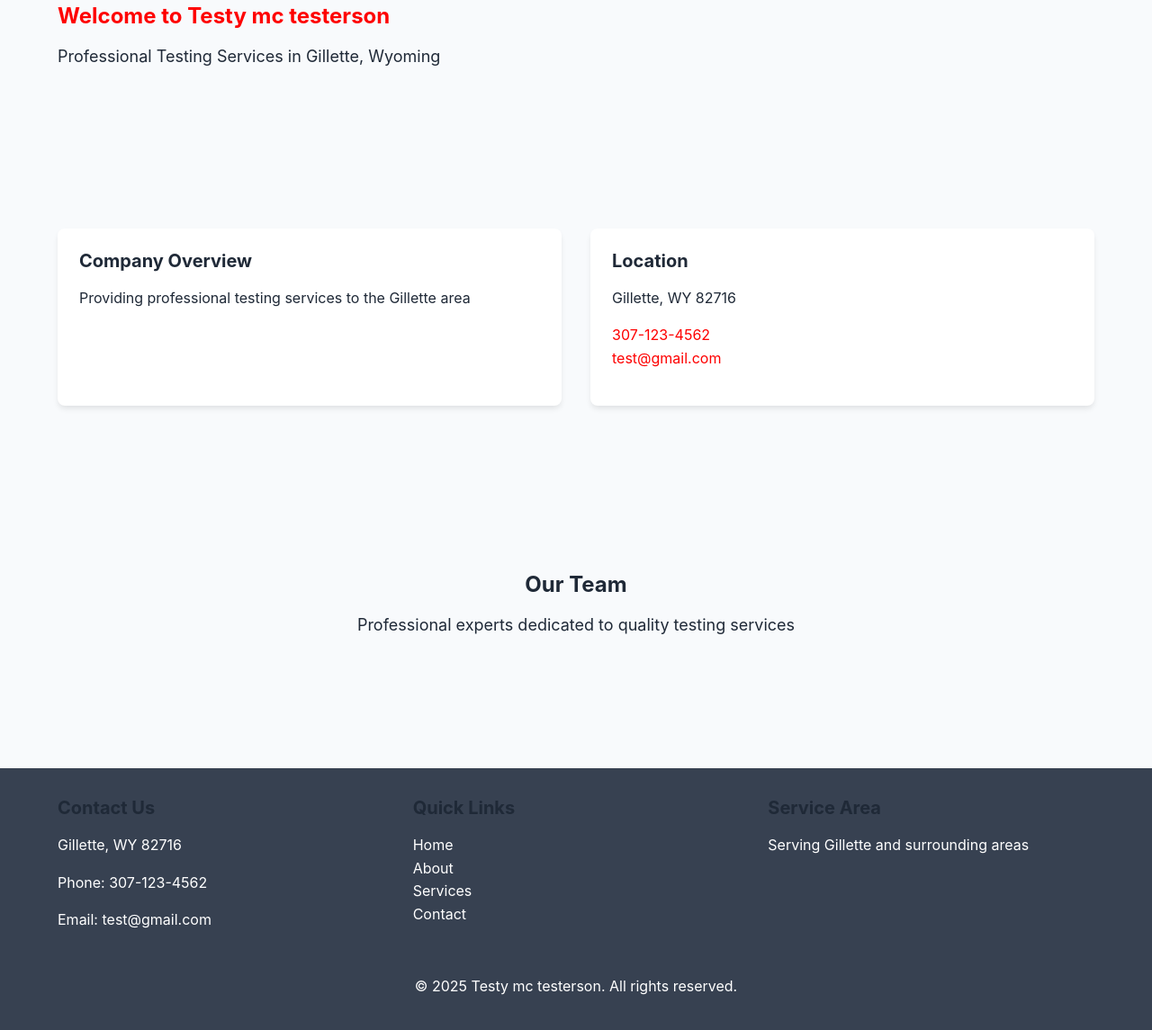
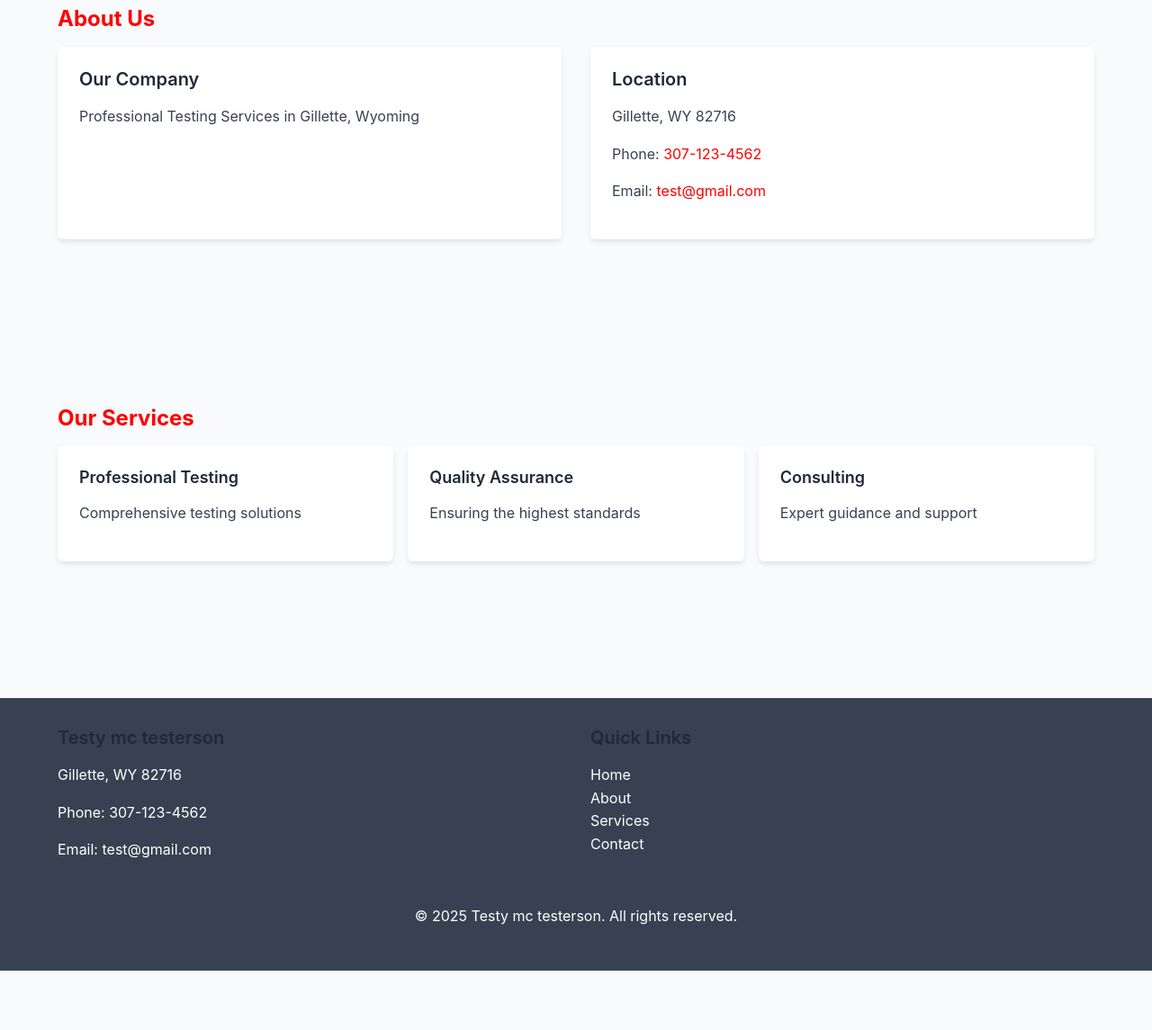
Before and after one commit to prairiegiraffe/testy-mc-testerson, a website: page about.html in a window 1280 px wide. Shown: the part 409-1554 px from the top of the page at 90% size. After the commit the page ends 1488 px from the top, so only its background shows below. Drawn offline with Linux system fonts and the light colour scheme.

Commit message:
Update about.html - Website regeneration

```diff
--- a/about.html
+++ b/about.html
@@ -12,72 +12,81 @@
         <nav class="container flex justify-between items-center py-4">
             <a href="/" class="nav-brand text-2xl font-bold text-primary">Testy mc testerson</a>
             <div class="nav-links">
-                <a href="/" class="btn btn-sm mx-2">Home</a>
-                <a href="/about" class="btn btn-sm btn-primary mx-2 active">About</a>
-                <a href="/services" class="btn btn-sm mx-2">Services</a>
-                <a href="/contact" class="btn btn-sm mx-2">Contact</a>
+                <a href="/" class="p-2 text-dark">Home</a>
+                <a href="/about" class="p-2 text-dark active">About</a>
+                <a href="/services" class="p-2 text-dark">Services</a>
+                <a href="/contact" class="p-2 text-dark">Contact</a>
             </div>
         </nav>
     </header>
 
     <section class="hero bg-primary text-white py-16">
         <div class="container text-center">
-            <h1 class="text-3xl font-bold mb-4">Testy mc testerson</h1>
+            <h1 class="text-3xl font-bold mb-4">Welcome to Testy mc testerson</h1>
             <p class="text-xl">Professional Testing Websitew</p>
         </div>
     </section>
 
     <main class="container py-8">
         <section class="content-section mb-8">
-            <h2 class="section-title text-2xl font-bold mb-4">Welcome to Testy mc testerson</h2>
-            <p class="text-lg">Professional Testing Services in Gillette, Wyoming</p>
-        </section>
-
-        <section class="content-section grid grid-2 gap-8 mb-8">
-            <div class="card p-6 shadow">
-                <h3 class="text-xl font-bold mb-4">Company Overview</h3>
-                <p>Providing professional testing services to the Gillette area</p>
-            </div>
-            <div class="card p-6 shadow">
-                <h3 class="text-xl font-bold mb-4">Location</h3>
-                <p>Gillette, WY 82716</p>
-                <p class="mt-4">
-                    <a href="tel:3071234562" class="text-primary">307-123-4562</a><br>
-                    <a href="mailto:test@gmail.com" class="text-primary">test@gmail.com</a>
-                </p>
+            <h2 class="section-title text-2xl font-bold mb-4">About Us</h2>
+            <div class="grid grid-2 gap-8">
+                <div class="card p-6 bg-white shadow rounded">
+                    <h3 class="text-xl font-semibold mb-4">Our Company</h3>
+                    <p class="text-dark">Professional Testing Services in Gillette, Wyoming</p>
+                </div>
+                <div class="card p-6 bg-white shadow rounded">
+                    <h3 class="text-xl font-semibold mb-4">Location</h3>
+                    <p class="text-dark">Gillette, WY 82716</p>
+                    <p class="text-dark">Phone: <a href="tel:3071234562" class="text-primary">307-123-4562</a></p>
+                    <p class="text-dark">Email: <a href="mailto:test@gmail.com" class="text-primary">test@gmail.com</a></p>
+                </div>
             </div>
         </section>
 
-        <section class="content-section text-center py-8">
-            <h2 class="text-2xl font-bold mb-4">Our Team</h2>
-            <p class="text-lg">Professional experts dedicated to quality testing services</p>
+        <section class="content-section mb-8">
+            <h2 class="section-title text-2xl font-bold mb-4">Our Services</h2>
+            <div class="grid grid-3 gap-4">
+                <div class="card p-4 bg-white shadow rounded">
+                    <div class="card-body">
+                        <h3 class="text-lg font-semibold mb-2">Professional Testing</h3>
+                        <p class="text-dark">Comprehensive testing solutions</p>
+                    </div>
+                </div>
+                <div class="card p-4 bg-white shadow rounded">
+                    <div class="card-body">
+                        <h3 class="text-lg font-semibold mb-2">Quality Assurance</h3>
+                        <p class="text-dark">Ensuring the highest standards</p>
+                    </div>
+                </div>
+                <div class="card p-4 bg-white shadow rounded">
+                    <div class="card-body">
+                        <h3 class="text-lg font-semibold mb-2">Consulting</h3>
+                        <p class="text-dark">Expert guidance and support</p>
+                    </div>
+                </div>
+            </div>
         </section>
     </main>
 
-    <footer class="bg-dark text-white py-8 mt-8">
+    <footer class="bg-dark text-white py-8">
         <div class="container">
-            <div class="grid grid-3 gap-8">
+            <div class="grid grid-2 gap-8">
                 <div>
-                    <h3 class="text-xl font-bold mb-4">Contact Us</h3>
+                    <h3 class="text-xl font-semibold mb-4">Testy mc testerson</h3>
                     <p>Gillette, WY 82716</p>
                     <p>Phone: 307-123-4562</p>
                     <p>Email: test@gmail.com</p>
                 </div>
                 <div>
-                    <h3 class="text-xl font-bold mb-4">Quick Links</h3>
-                    <nav class="flex flex-col">
-                        <a href="/" class="text-white py-1">Home</a>
-                        <a href="/about" class="text-white py-1">About</a>
-                        <a href="/services" class="text-white py-1">Services</a>
-                        <a href="/contact" class="text-white py-1">Contact</a>
-                    </nav>
-                </div>
-                <div>
-                    <h3 class="text-xl font-bold mb-4">Service Area</h3>
-                    <p>Serving Gillette and surrounding areas</p>
+                    <h3 class="text-xl font-semibold mb-4">Quick Links</h3>
+                    <a href="/" class="block text-white mb-2">Home</a>
+                    <a href="/about" class="block text-white mb-2">About</a>
+                    <a href="/services" class="block text-white mb-2">Services</a>
+                    <a href="/contact" class="block text-white mb-2">Contact</a>
                 </div>
             </div>
-            <div class="text-center mt-8 pt-8 border-secondary">
+            <div class="text-center mt-8 pt-8 border-primary">
                 <p>&copy; 2025 Testy mc testerson. All rights reserved.</p>
             </div>
         </div>
```
